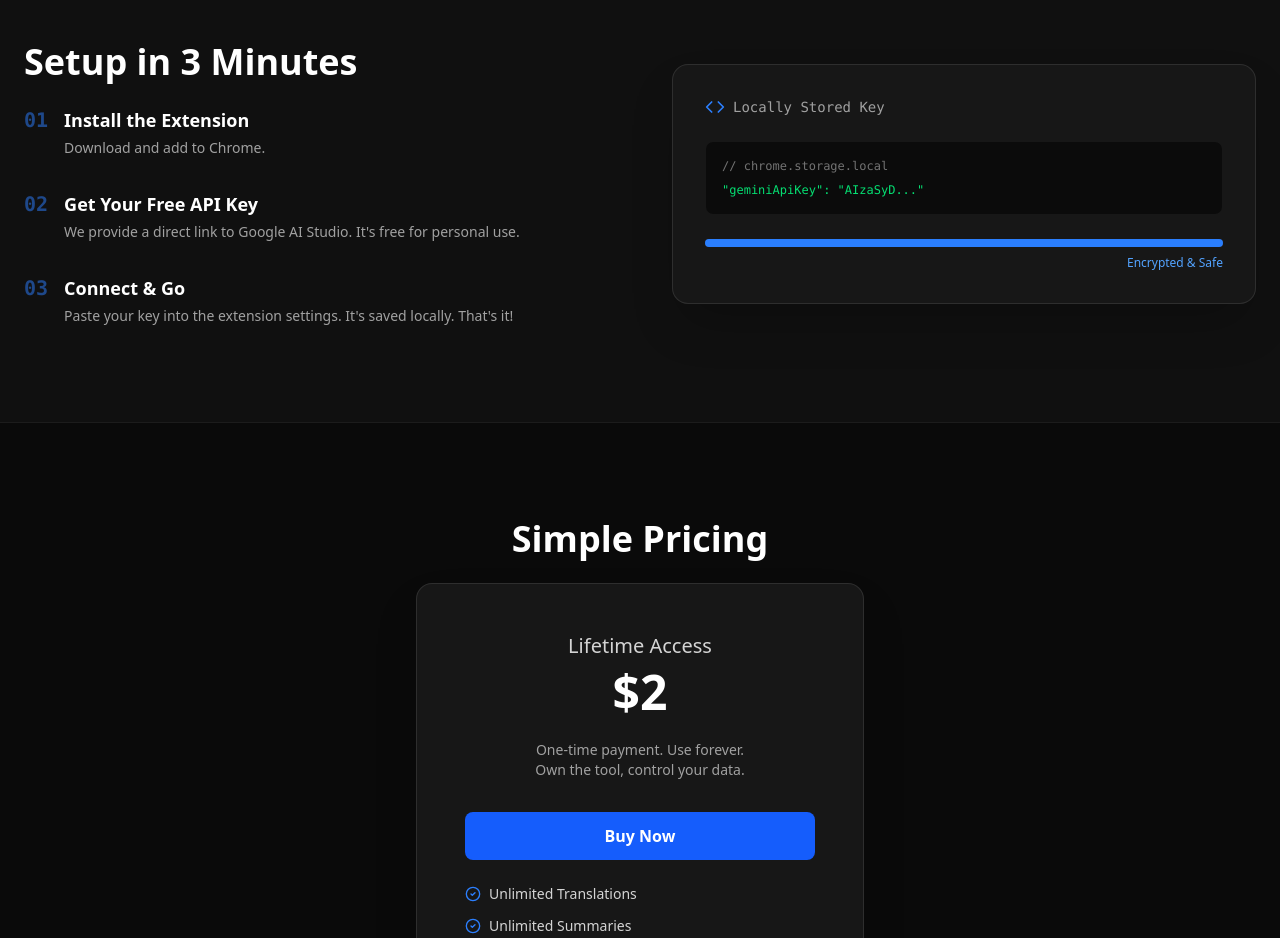
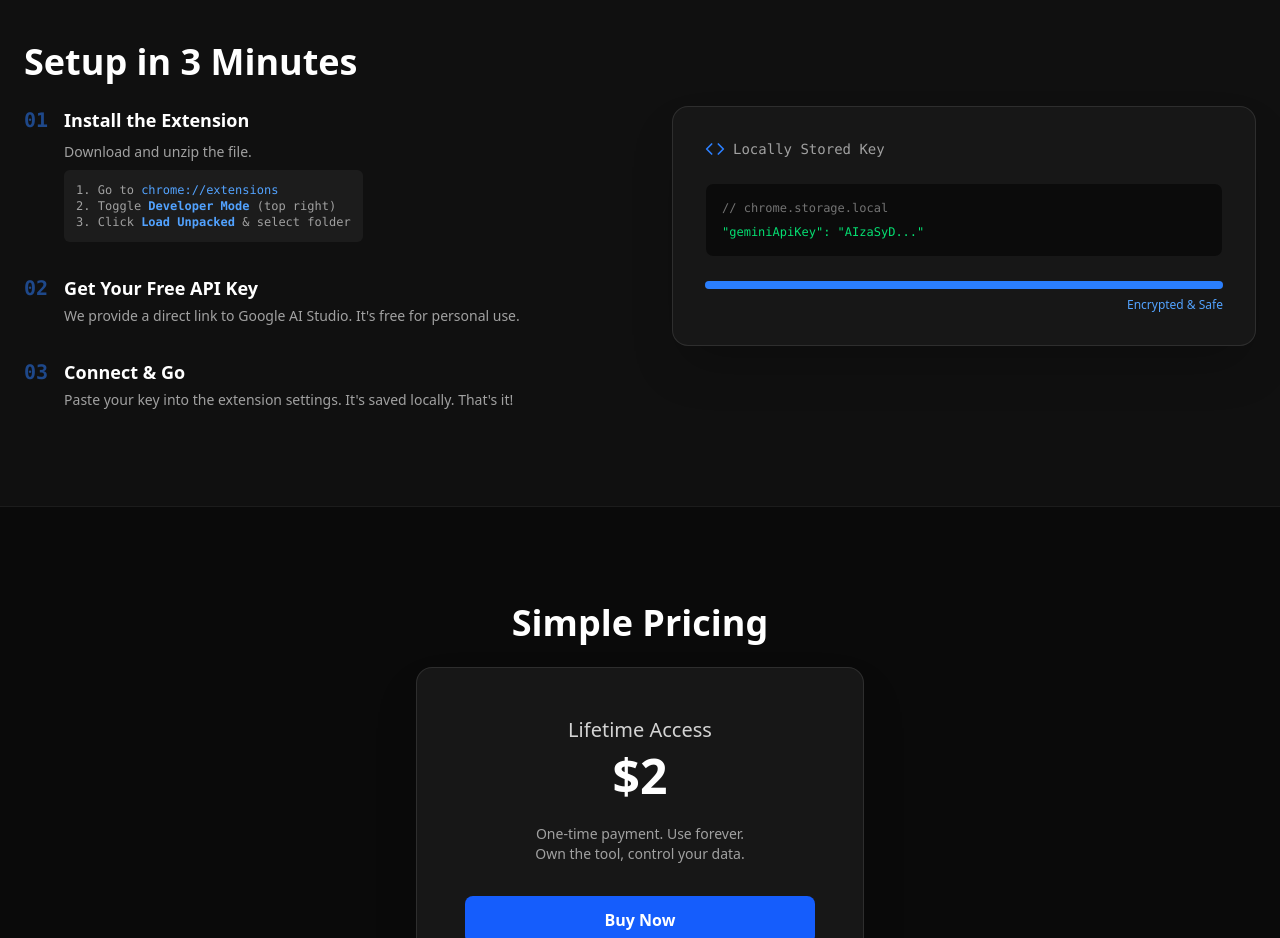
Before and after one commit to davideagostini/translate-ai-extension, a React (Vite) app in the folder landing-page/: page / in a window 1280 px wide. Shown: the part 1780-2718 px from the top of the page. Built offline with nearby package versions, Linux system fonts and the light colour scheme.

Commit message:
Add manual installation instructions

```diff
--- a/landing-page/src/App.tsx
+++ b/landing-page/src/App.tsx
@@ -140,7 +140,16 @@ function App() {
                 <Step
                   number="01"
                   title="Install the Extension"
-                  desc="Download and add to Chrome."
+                  desc={
+                    <div className="flex flex-col gap-2 mt-2">
+                      <p>Download and unzip the file.</p>
+                      <div className="bg-white/5 p-3 rounded-md text-xs font-mono text-neutral-400">
+                        1. Go to <span className="text-blue-400">chrome://extensions</span><br />
+                        2. Toggle <span className="text-blue-400 font-bold">Developer Mode</span> (top right)<br />
+                        3. Click <span className="text-blue-400 font-bold">Load Unpacked</span> & select folder
+                      </div>
+                    </div>
+                  }
                 />
                 <Step
                   number="02"
@@ -231,7 +240,7 @@ function FeatureCard({ icon, title, description }: { icon: React.ReactNode, titl
   )
 }
 
-function Step({ number, title, desc }: { number: string, title: string, desc: string }) {
+function Step({ number, title, desc }: { number: string, title: string, desc: React.ReactNode }) {
   return (
     <div className="flex gap-4">
       <div className="font-mono text-xl font-bold text-blue-500/50">{number}</div>
```
